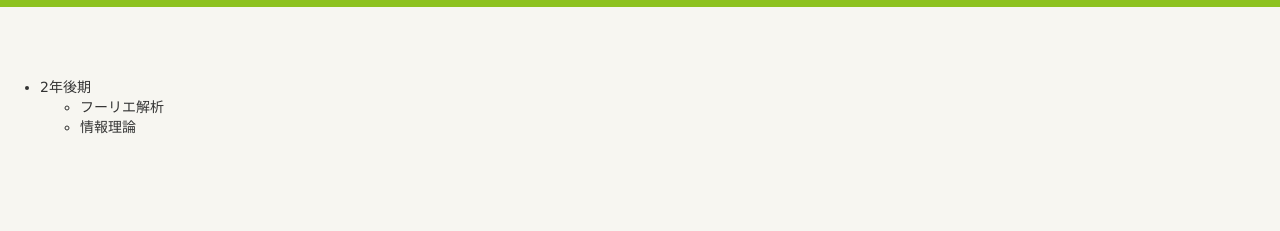
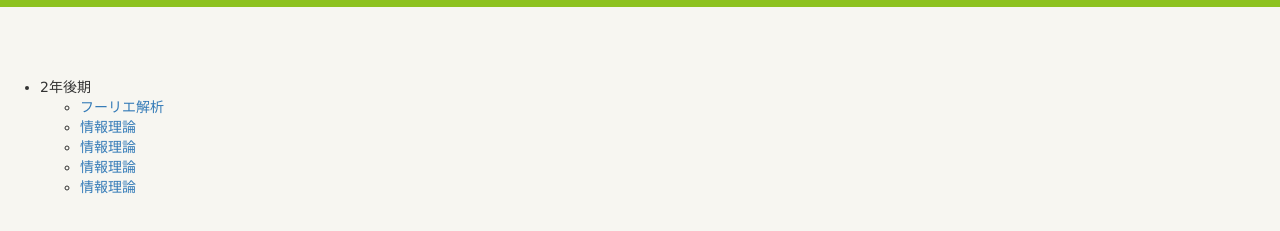
Before and after one commit to jackdawson0410/sample31, a plain HTML site: page userpassword.html in a window 1280 px wide. Shown: the part 63-294 px from the top of the page. Drawn offline with Linux system fonts and the light colour scheme.

Commit message:
Update userpassword.html

```diff
--- a/userpassword.html
+++ b/userpassword.html
@@ -32,8 +32,11 @@
 <ul>
 	<li>2年後期</li>
 	<ul>
-		<li>フーリエ解析</li>
-		<li>情報理論</li>
+		<li><a href = "">フーリエ解析</a></li>
+		<li><a href = "">情報理論</a></li>
+		<li><a href = "">情報理論</a></li>
+		<li><a href = "">情報理論</a></li>
+		<li><a href = "">情報理論</a></li>
 	<ul>
 </ul>
 
```
